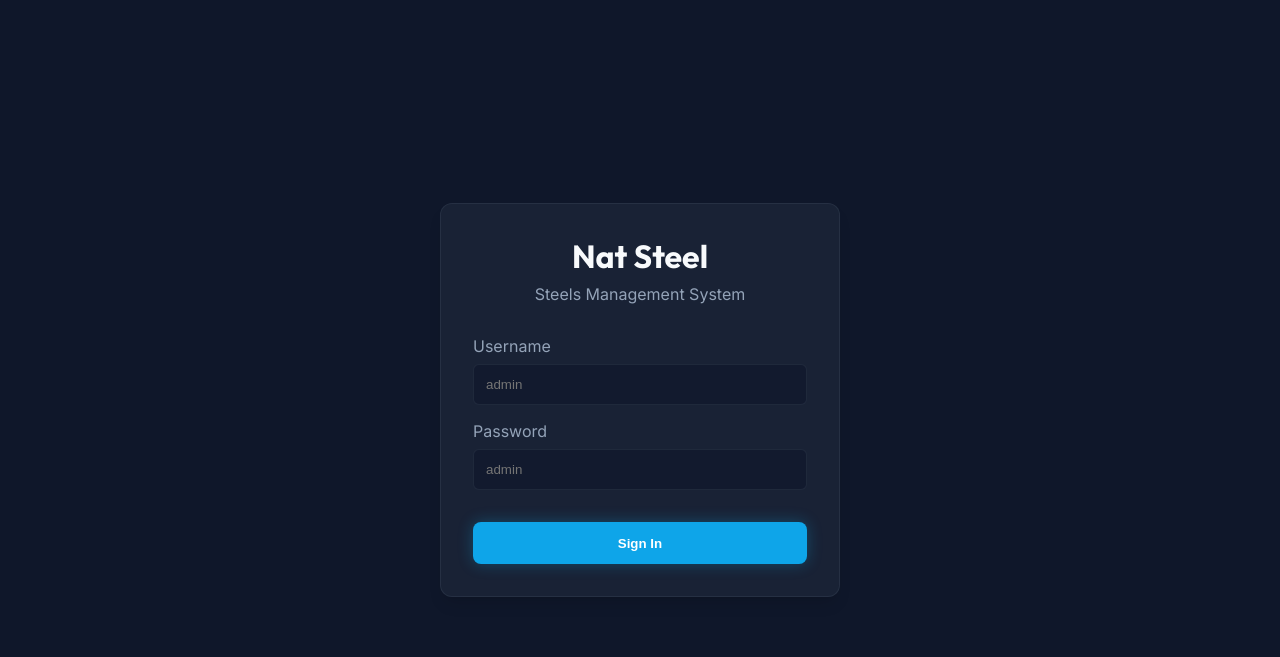
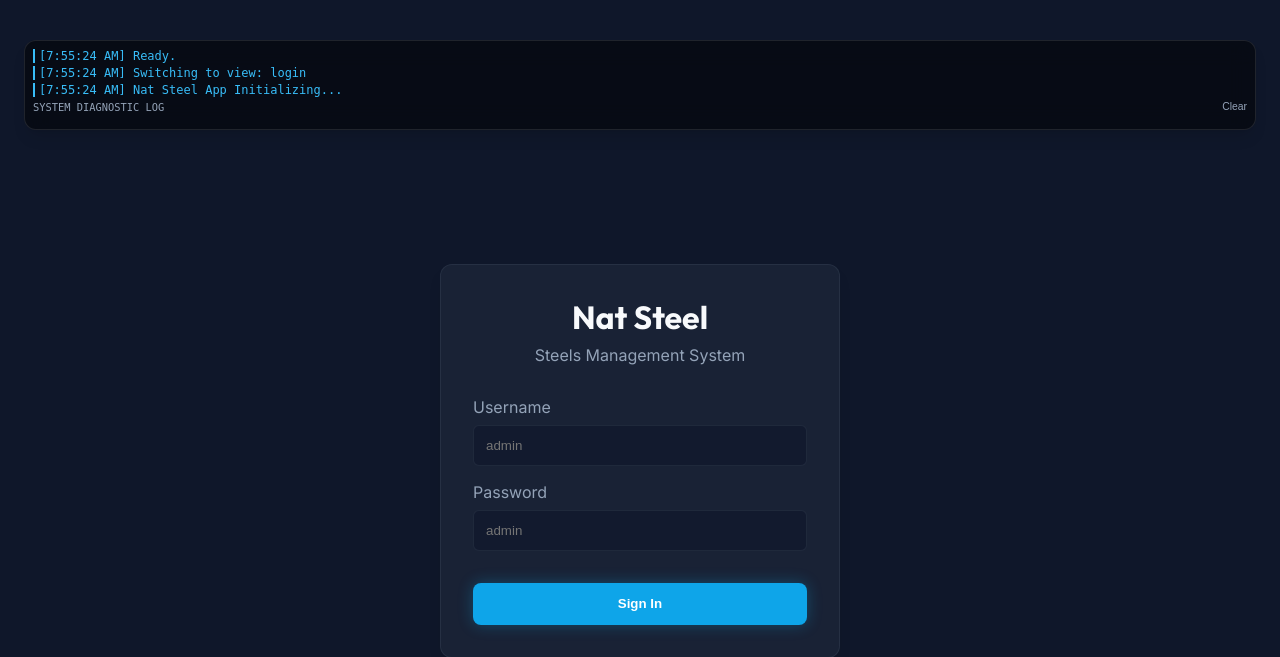
Before and after one commit to natnaelgetenet6-glitch/Abaysteel, a PHP site: page /Abaysteel/ in a window 1280 px wide. Shown: the top 657 px of the page. Run offline with PHP 8.4, Linux system fonts and the light colour scheme.

Commit message:
change 15

```diff
--- a/index.html
+++ b/index.html
@@ -25,6 +25,17 @@
       <button class="nav-btn" onclick="logout()"
         style="margin-left: auto; color: var(--danger-color); border-color: var(--danger-color);">Logout</button>
     </nav>
+
+    <!-- Global Diagnostic Log -->
+    <div id="ui-debug-log" class="glass-panel"
+      style="margin: 1rem 0; padding: 0.5rem; max-height: 120px; overflow-y: auto; font-family: monospace; border-color: rgba(255,255,255,0.1); background: rgba(0,0,0,0.5); display: block;">
+      <div style="display: flex; justify-content: space-between; align-items: center; margin-bottom: 0.5rem;">
+        <span style="color:var(--text-secondary); font-size: 0.65rem; text-transform: uppercase;">System Diagnostic
+          Log</span>
+        <button onclick="document.getElementById('ui-debug-log').innerHTML=''"
+          style="background:none; border:none; color:var(--text-secondary); cursor:pointer; font-size:0.65rem;">Clear</button>
+      </div>
+    </div>
 
     <!-- VIEW: LOGIN -->
     <div id="view-login" class="view-section active">
@@ -249,14 +260,6 @@
           </div>
         </div>
 
-        <!-- On-screen Diagnostic Log -->
-        <div id="ui-debug-log" class="glass-panel"
-          style="padding: 0.5rem; margin-bottom: 1rem; max-height: 100px; overflow-y: auto; font-family: monospace; border-color: rgba(255,255,255,0.05); background: rgba(0,0,0,0.2);">
-          <div
-            style="color:var(--text-secondary); font-size: 0.65rem; text-transform: uppercase; margin-bottom: 0.25rem;">
-            Diagnostic Log</div>
-        </div>
-
         <div style="display: flex; gap: 1rem; margin-bottom: 2rem;">
           <form id="add-note-form" style="display: flex; gap: 1rem; align-items: flex-end; flex-wrap: wrap; flex: 1;">
             <input type="hidden" id="note-id">
--- a/script.js
+++ b/script.js
@@ -8,16 +8,29 @@ let currentUser = JSON.parse(localStorage.getItem('nat_current_user')) || null;
 const API_URL = 'api'; // Relative path for PHP
 
 function logToUI(msg, isError = false) {
+    console.log(`[LogToUI] ${msg}`);
     const logSection = document.getElementById('ui-debug-log');
-    if (!logSection) return;
+    if (!logSection) {
+        console.warn('logSection #ui-debug-log not found!');
+        return;
+    }
     const entry = document.createElement('div');
     entry.style.color = isError ? 'var(--danger-color)' : 'var(--text-accent)';
     entry.style.fontSize = '0.75rem';
     entry.style.marginBottom = '0.2rem';
+    entry.style.borderLeft = isError ? '2px solid var(--danger-color)' : '2px solid var(--text-accent)';
+    entry.style.paddingLeft = '4px';
     entry.textContent = `[${new Date().toLocaleTimeString()}] ${msg}`;
     logSection.prepend(entry);
-    console.log(msg);
 }
+
+// Global crash catcher
+window.onerror = function (msg, url, lineNo, columnNo, error) {
+    logToUI(`CRASH: ${msg} (at ${lineNo}:${columnNo})`, true);
+    return false;
+};
+
+window.logToUI = logToUI;
 
 
 // DOM Elements
@@ -48,12 +61,18 @@ async function init() {
 }
 
 async function loadData() {
+    logToUI('Loading system data...');
+    try {
         await Promise.all([
             fetchProducts(),
             fetchStats(),
             fetchHistory(),
             fetchPriceNotes()
         ]);
+        logToUI('System data loaded successfully.');
+    } catch (err) {
+        logToUI(`System Load Failed: ${err.message}`, true);
+    }
 }
 
 // --- API Calls ---
@@ -155,6 +174,7 @@ function switchView(viewName) {
         alert('Access Denied: Admin privileges required.');
         return;
     }
+    logToUI(`Switching to view: ${viewName}`);
 
     document.querySelectorAll('.view-section').forEach(el => el.classList.add('hidden'));
     document.querySelectorAll('.nav-btn').forEach(btn => btn.classList.remove('active'));
@@ -173,7 +193,12 @@ function switchView(viewName) {
 
     updateNavVisibility();
 
-    const btn = Array.from(document.querySelectorAll('.nav-btn')).find(b => b.textContent.toLowerCase().includes(viewName));
+    // More robust button finding
+    const btn = Array.from(document.querySelectorAll('.nav-btn')).find(b => {
+        const text = b.textContent.toLowerCase();
+        const id = b.id.toLowerCase();
+        return text.includes(viewName) || id.includes(viewName);
+    });
     if (btn) btn.classList.add('active');
 
     // Refresh data on view switch if needed
@@ -914,4 +939,6 @@ function openModal(id) { document.getElementById(id).classList.add('active'); }
 function closeModal(id) { document.getElementById(id).classList.remove('active'); }
 
 // Start
+logToUI('Nat Steel App Initializing...');
 init();
+logToUI('Ready.');
```
Also changed, not shown: dump_notes.php (+18 -0 lines). Lines whose indentation alone changed are shown as unchanged.
